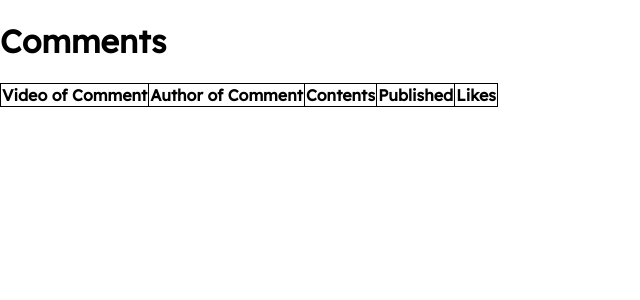
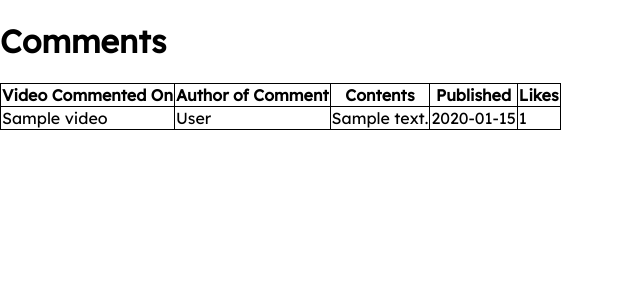
Before and after one commit to zathaxx/YouTubeDB, a Flask app: page /comments in a window 1280 px wide. Shown: the part 66-366 px from the top of the page, without its empty margins (0-640 px from the left). Run offline with Flask 3, Linux system fonts and the light colour scheme; tables that the repository leaves empty hold one stand-in row (values such as "Sample post"); lists and menus that the app fills with data are empty.

Commit message:
Fix SQL query for comment

```diff
--- a/app.py
+++ b/app.py
@@ -72,7 +72,7 @@ def comments():
 
     for comment in comments:
         comment_id = comment[0]
-        cursor.execute(f"SELECT DISTINCT VIDEO.videoName FROM VIDEO JOIN COMMENT ON VIDEO.videoID = COMMENT.commentID AND COMMENT.commentID = '{comment_id}';")
+        cursor.execute(f"SELECT DISTINCT VIDEO.videoName FROM VIDEO JOIN COMMENT ON VIDEO.videoID = COMMENT.videoID AND COMMENT.commentID = '{comment_id}';")
         video_name = cursor.fetchone()
 
         if video_name is not None:
--- a/templates/comments.html
+++ b/templates/comments.html
@@ -23,7 +23,7 @@
     <h1>Comments</h1>
     <table>
         <tr>
-            <th>Video of Comment</th>
+            <th>Video Commented On</th>
             <th>Author of Comment</th>
             <th>Contents</th>
             <th>Published</th>
```
